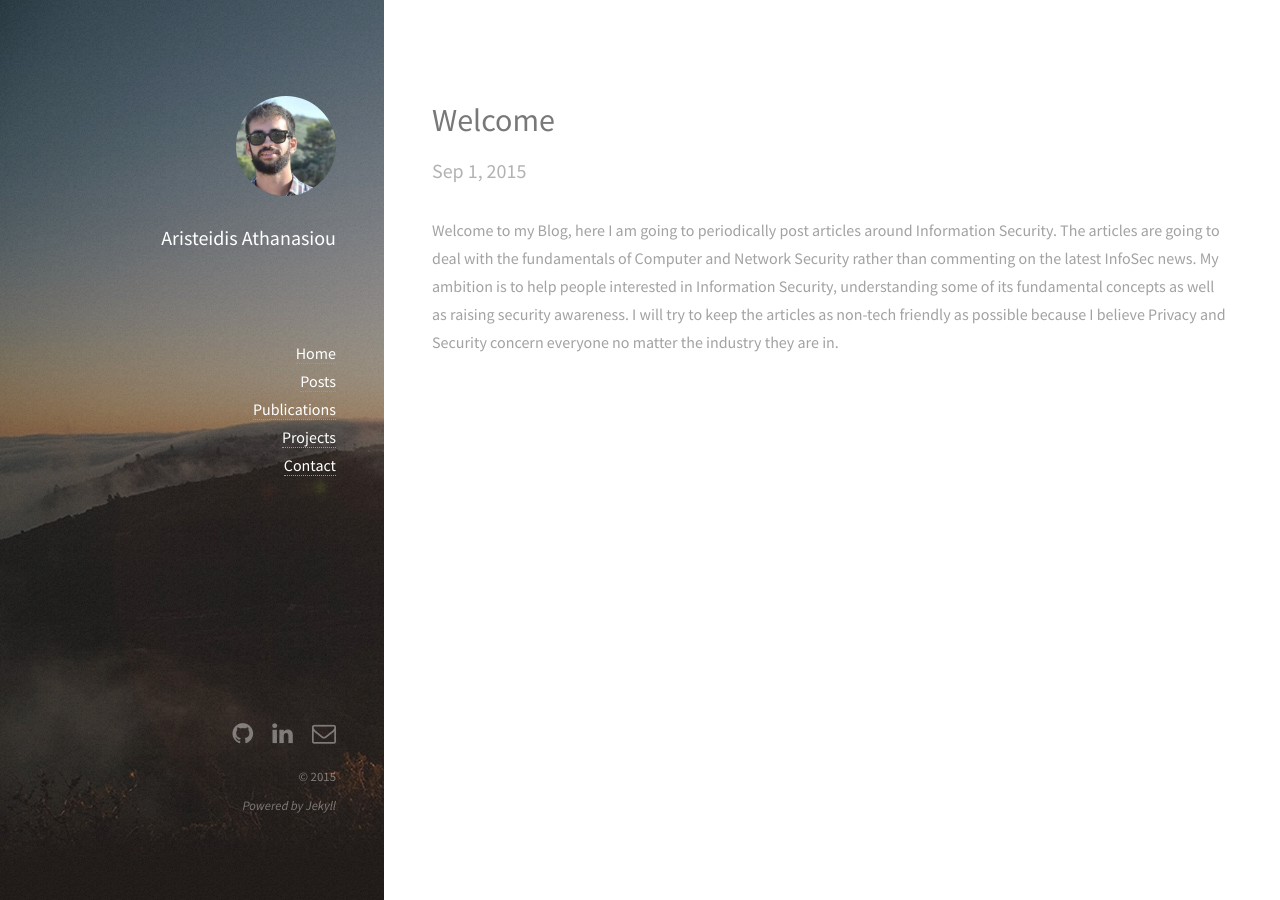
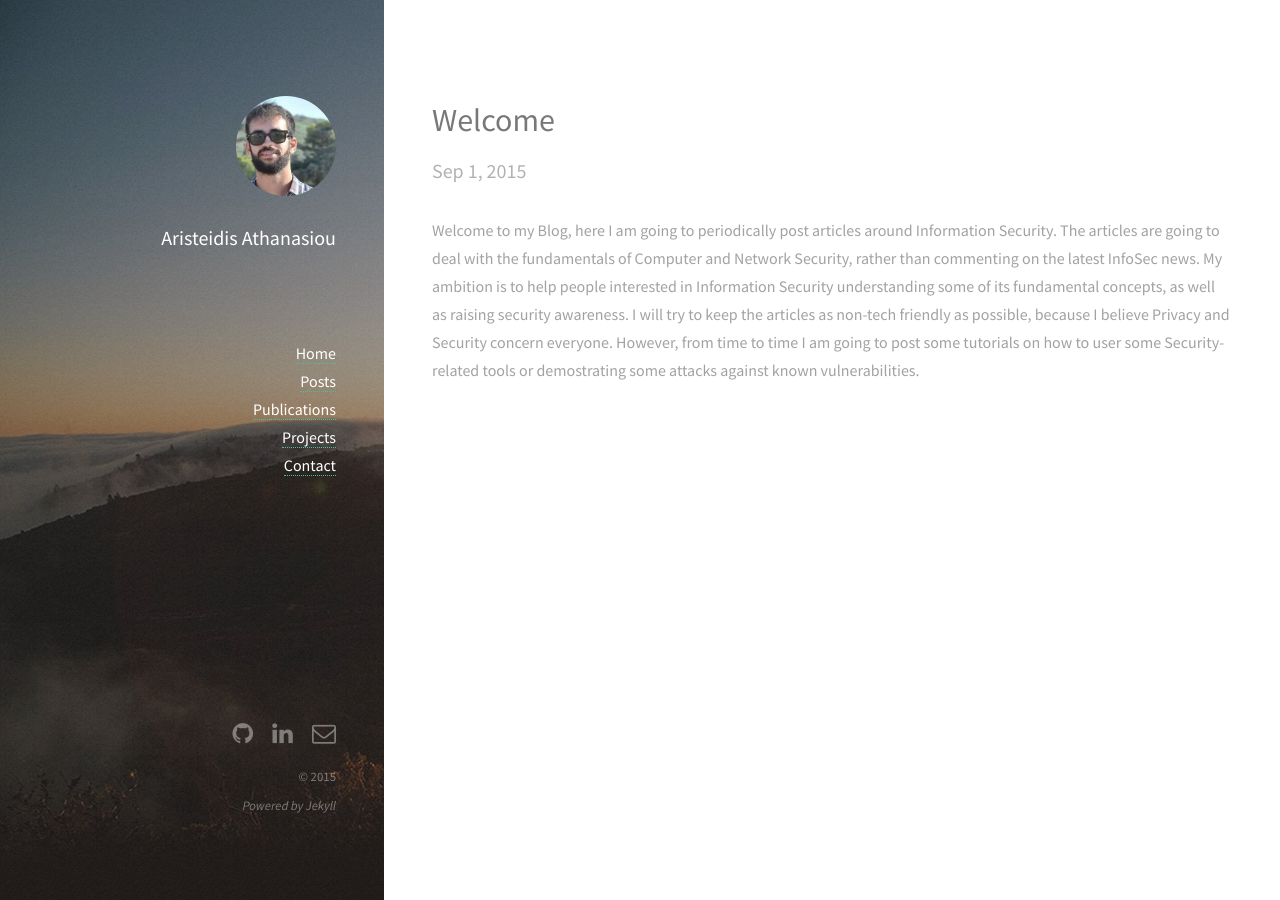
Before and after one commit to arisath/jekyll, a Jekyll site: the page built from _posts/2015-09-01-Welcome.markdown, in a window 1280 px wide. Built offline with Jekyll 4.4.1, drawn with Linux system fonts in a browser that asks for light colours; Markdown is read by kramdown in place of the engine named in the settings.

Commit message:
Update 2015-09-01-Welcome.markdown

```diff
--- a/_posts/2015-09-01-Welcome.markdown
+++ b/_posts/2015-09-01-Welcome.markdown
@@ -1,4 +1,4 @@
 ---
 layout: post
 ---
- Welcome to my Blog, here I am going to periodically post articles around Information Security. The articles are going to deal with the fundamentals of Computer and Network Security rather than commenting on the latest InfoSec news. My ambition is to help people interested in Information Security, understanding some of its fundamental concepts as well as raising security awareness. I will try to keep the articles as non-tech friendly as possible because I believe Privacy and Security concern everyone no matter the industry they are in.
+ Welcome to my Blog, here I am going to periodically post articles around Information Security. The articles are going to deal with the fundamentals of Computer and Network Security, rather than commenting on the latest InfoSec news. My ambition is to help people interested in Information Security understanding some of its fundamental concepts, as well as raising security awareness. I will try to keep the articles as non-tech friendly as possible, because I believe Privacy and Security concern everyone. However, from time to time I am going to post some tutorials on how to user some Security-related tools or demostrating some attacks against known vulnerabilities.
```
